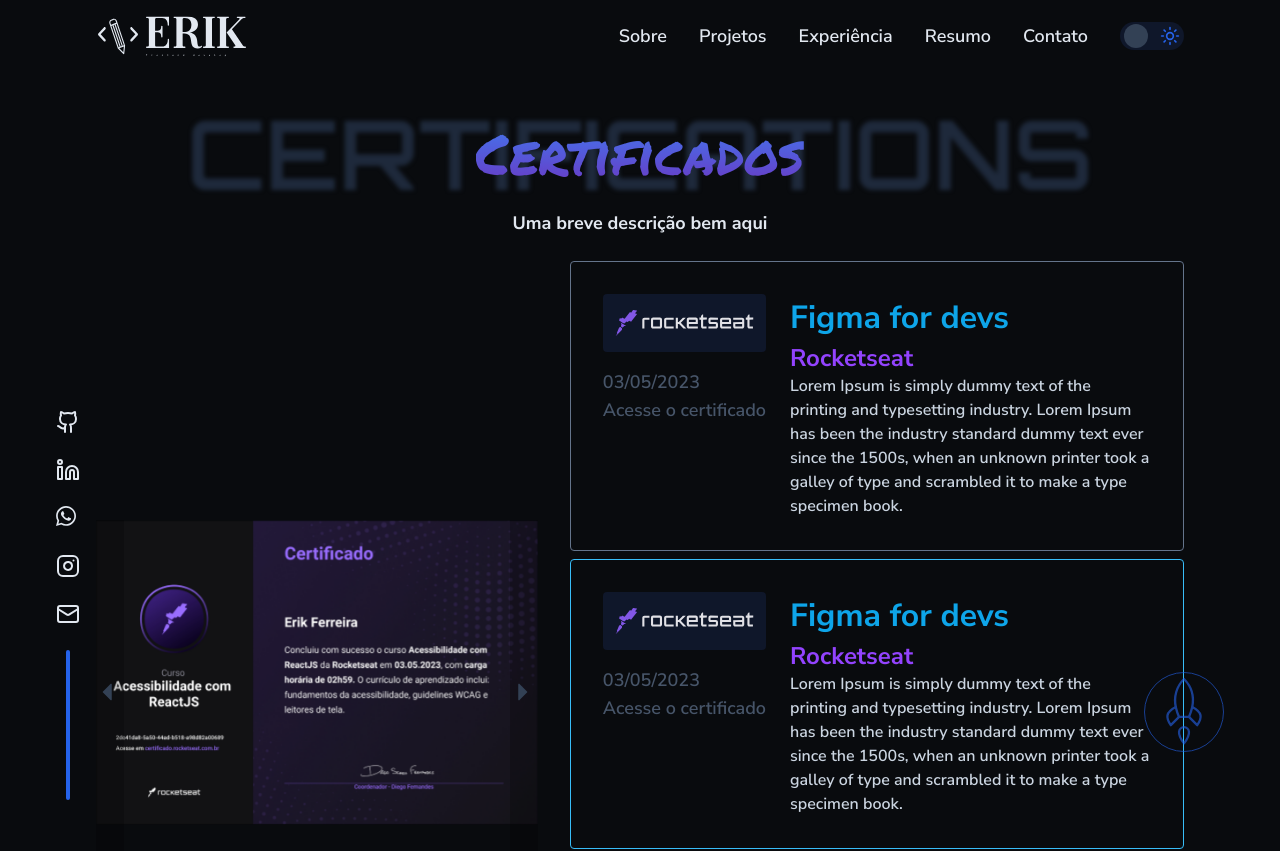
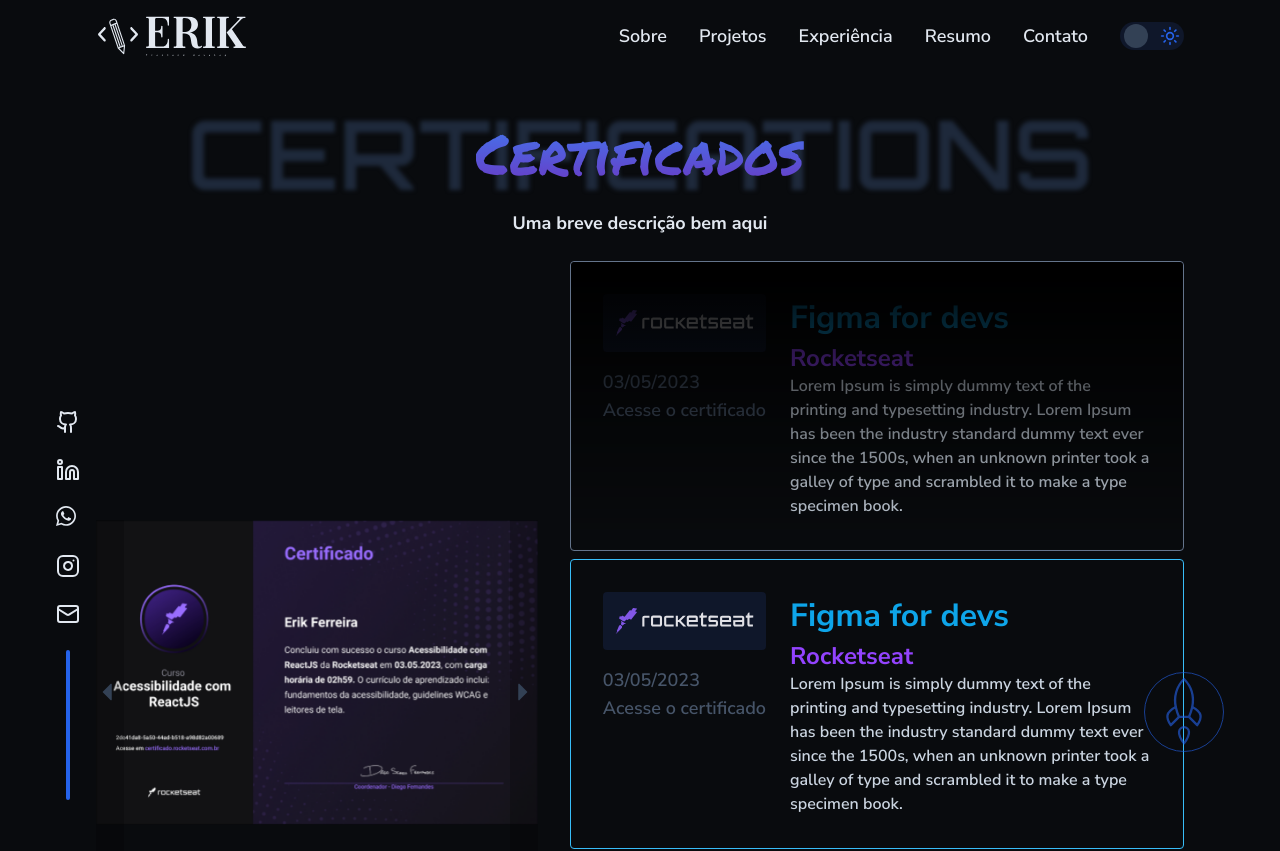
Before and after one commit to erik-ferreira/portfolio, a Next.js app: page /certifications in a window 1280 px wide. Shown: the top 851 px of the page. Built offline with nearby package versions, Linux system fonts and the light colour scheme.

Commit message:
complete page Certifications

```diff
--- a/src/components/Certificate.tsx
+++ b/src/components/Certificate.tsx
@@ -5,18 +5,36 @@
 
 import { twMerge } from "@/utils/twMerge"
 
-interface CertificateProps extends ComponentProps<"div"> {}
+interface CertificateProps extends ComponentProps<"div"> {
+  isPrev?: boolean
+  isNext?: boolean
+}
 
-export function Certificate({ className, ...rest }: CertificateProps) {
+export function Certificate({
+  className,
+  isPrev = false,
+  isNext = false,
+  ...rest
+}: CertificateProps) {
+  console.log(isNext)
   return (
     <div
       className={twMerge(
         "max-w-[695px] h-fit flex gap-6 p-8 border border-slate-500 rounded",
+        {
+          "relative after:absolute after:top-0 after:left-0 after:right-0 after:h-full after:rounded after:from-black after:to-[rgba(8, 2, 5, 0.00)]":
+            isPrev || isNext,
+        },
+        {
+          "after:bg-gradient-to-b": isPrev,
+        },
+        {
+          "after:bg-gradient-to-t": isNext,
+        },
         className
       )}
       {...rest}
     >
-      {/* Left */}
       <div>
         <Image
           src="/certificates/rocketseat.svg"
@@ -36,7 +54,6 @@
         />
       </div>
 
-      {/* Right */}
       <div>
         <h3 className="text-3.5xl font-bold text-sky-500">Figma for devs</h3>
         <p className="text-2xl font-bold text-violet-300">Rocketseat</p>
--- a/src/components/SwiperCertification.tsx
+++ b/src/components/SwiperCertification.tsx
@@ -3,7 +3,7 @@
 import Image from "next/image"
 import { useState } from "react"
 import { Navigation, Controller } from "swiper/modules"
-import { Swiper, SwiperProps, SwiperSlide, SwiperClass } from "swiper/react"
+import { Swiper, SwiperSlide, SwiperClass } from "swiper/react"
 
 import { Certificate } from "@/components/Certificate"
 import { SwiperNavButtons } from "@/components/SwiperNavButtons"
@@ -53,8 +53,12 @@
       >
         {list.map((item) => (
           <SwiperSlide key={item}>
-            {({ isActive }) => (
-              <Certificate className={isActive ? "border-sky-400" : ""} />
+            {({ isActive, isPrev, isNext }) => (
+              <Certificate
+                className={isActive ? "border-sky-400" : ""}
+                isPrev={isPrev}
+                isNext={isNext}
+              />
             )}
           </SwiperSlide>
         ))}
```
